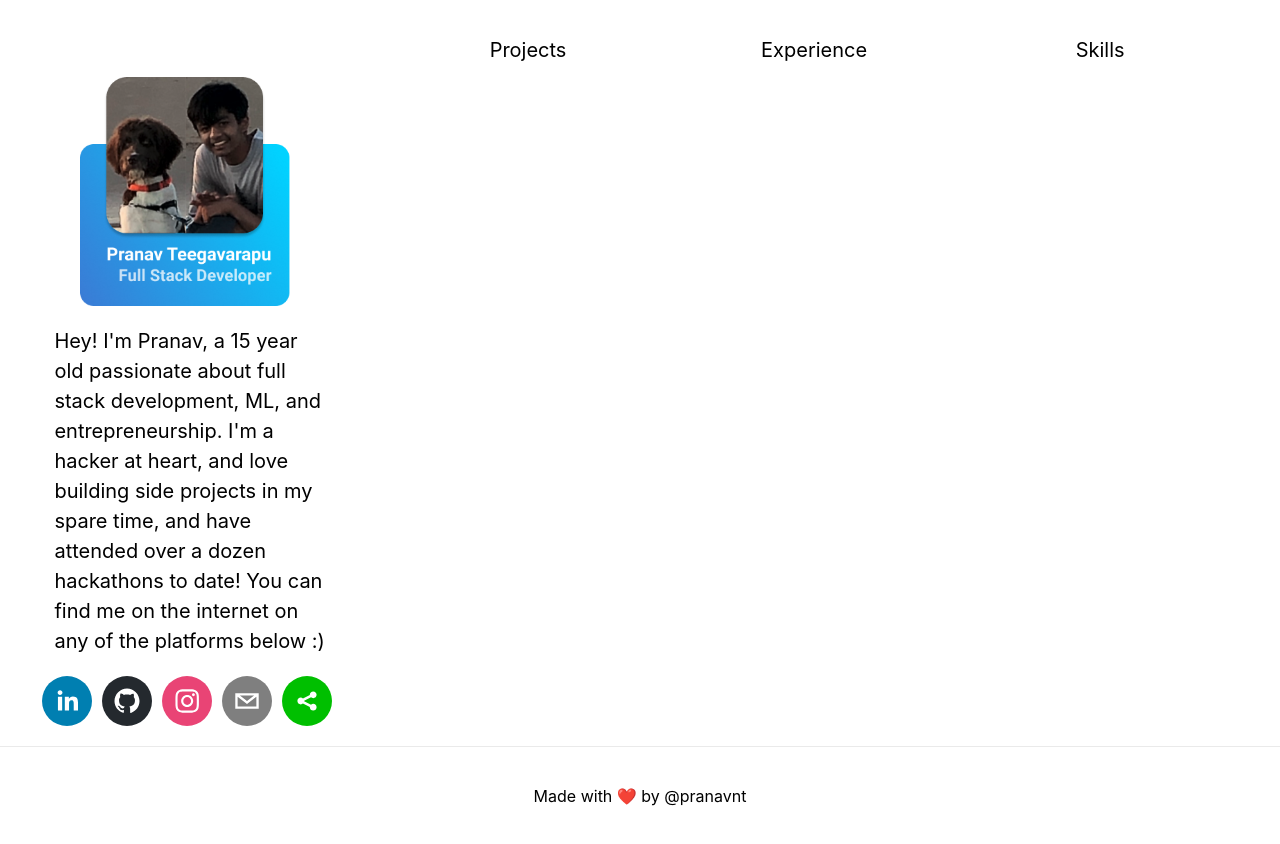
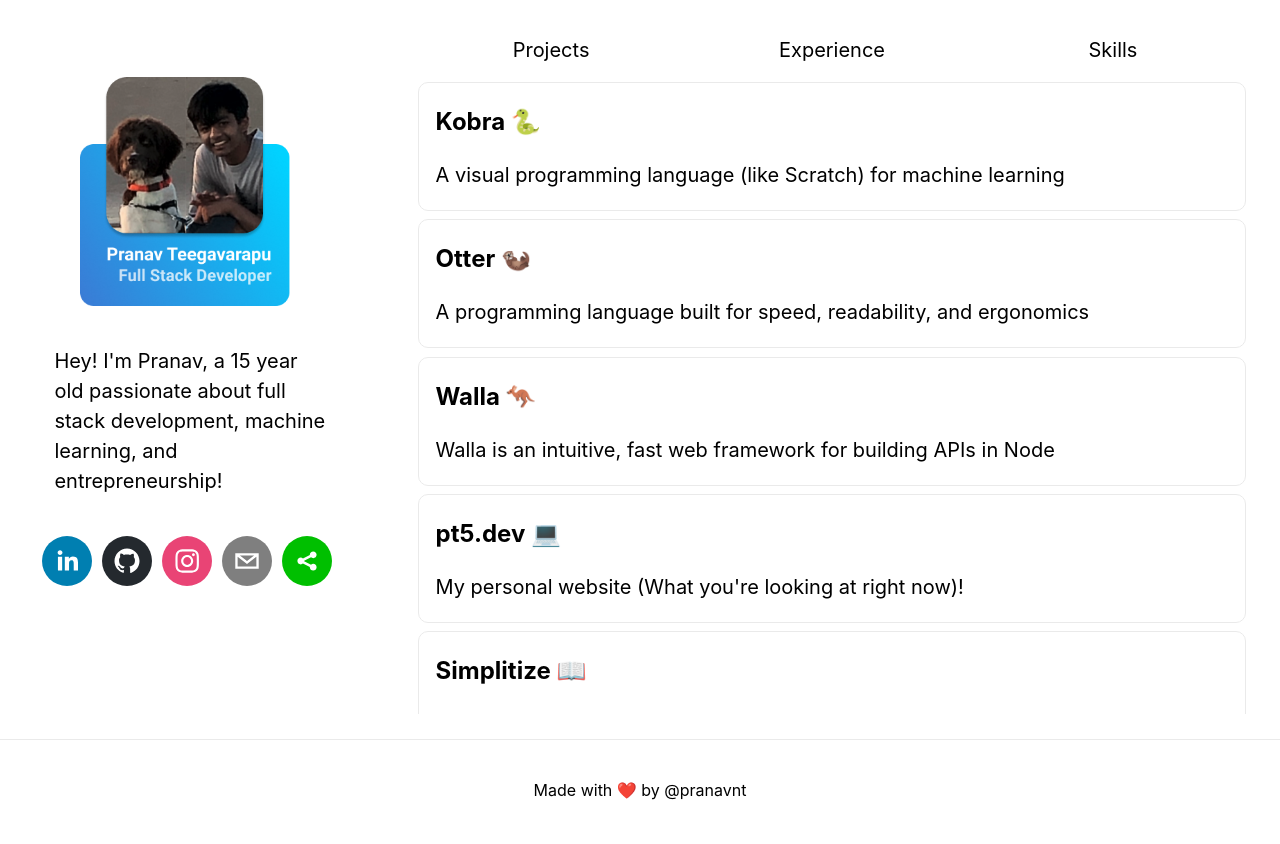
Before and after one commit to pranavnt/pt5.dev, a Next.js app: page / in a window 1280 px wide. Built offline with nearby package versions, Linux system fonts and the light colour scheme.

Commit message:
looks decent now

```diff
--- a/components/project.js
+++ b/components/project.js
@@ -4,10 +4,12 @@ import React from "react";
 export class Project extends React.Component {
   render() {
     return (
-      <a href={this.props.url} className={styles.card} target="_blank">
-        <h3>{this.props.name}</h3>
-        <p>{this.props.description}</p>
-      </a>
+      <div className={styles.card}>
+        <a href={this.props.url} target="_blank">
+          <h3>{this.props.name}</h3>
+          <p>{this.props.description}</p>
+        </a>
+      </div>
     );
   }
 }
--- a/pages/index.js
+++ b/pages/index.js
@@ -2,7 +2,6 @@ import Head from "next/head";
 import Project from "../components/project.js";
 import styles from "../styles/Home.module.css";
 import { SocialIcon } from "react-social-icons";
-import { useState } from "react";
 
 export default function Home() {
   const selectedStyle = {
@@ -15,7 +14,15 @@ export default function Home() {
     color: "linear-gradient(to right, #00d2ff, #3a7bd5)",
   };
 
-  function handleSelection(selection) {}
+  function handleSelection(selection) {
+    if (selection == "projects") {
+      console.log("projects");
+    } else if (selection == "experiences") {
+      console.log("experiences");
+    } else if (selection == "skills") {
+      console.log("skills");
+    }
+  }
 
   return (
     <div className={styles.container}>
@@ -42,6 +49,7 @@ export default function Home() {
             }}
           />
           <div style={{ paddingBottom: "0px" }}>
+            <br />
             <p
               style={{
                 marginLeft: "auto",
@@ -53,11 +61,9 @@ export default function Home() {
               }}
             >
               Hey! I'm Pranav, a 15 year old passionate about full stack
-              development, ML, and entrepreneurship. I'm a hacker at heart, and
-              love building side projects in my spare time, and have attended
-              over a dozen hackathons to date! You can find me on the internet
-              on any of the platforms below :)
+              development, machine learning, and entrepreneurship!
             </p>
+            <br />
           </div>
           <div style={{ textAlign: "center" }}>
             <SocialIcon
@@ -82,12 +88,91 @@ export default function Home() {
             />
           </div>
         </div>
-        <div className="projectsDiv" style={{ padding: "2%" }}>
-          <table style={{ width: "70%" }}>
-            <td>Projects</td>
-            <td>Experience</td>
-            <td>Skills</td>
+        <div
+          className="projectsDiv"
+          style={{ padding: "2%", width: "70%", float: "right" }}
+        >
+          <table style={{ width: "100%" }}>
+            <tr>
+              <td
+                onClick={() => {
+                  console.log("p");
+                }}
+                id="projects"
+              >
+                Projects
+              </td>
+              <td
+                onClick={() => {
+                  console.log("e");
+                }}
+                id="experiences"
+              >
+                Experience
+              </td>
+              <td
+                onClick={() => {
+                  document.getElementById("skills").style.backgroundImage =
+                    "linear-gradient(to right, #00d2ff, #3a7bd5)";
+
+                  document.getElementById("skills").style = selectedStyle;
+                  console.log(document.getElementById("skills").style);
+                }}
+                id="skills"
+              >
+                Skills
+              </td>
+            </tr>
           </table>
+          <div style={{ padding: "1%", height: "80vh", overflow: "scroll" }}>
+            <Project
+              url="https://github.com/kobra-dev"
+              name="Kobra 🐍"
+              description="A visual programming language (like Scratch) for machine learning"
+            />
+
+            <Project
+              url="https://github.com/OtterLang/Otter"
+              name="Otter 🦦"
+              description="A programming language built for speed, readability, and ergonomics"
+            />
+
+            <Project
+              url="https://github.com/pranavnt/Walla"
+              name="Walla 🦘"
+              description="Walla is an intuitive, fast web framework for building APIs in Node"
+            />
+
+            <Project
+              url="https://github.com/pranavnt/pt5.dev"
+              name="pt5.dev 💻"
+              description="My personal website (What you're looking at right now)!"
+            />
+
+            <Project
+              url="https://devpost.com/software/Simplitize"
+              name="Simplitize 📖"
+              description="Using NLP-powered Question Answering to help users understand academic literature"
+            />
+
+            <Project
+              url="https://devpost.com/software/PhishingNet"
+              name="PhishingNet 🎣"
+              description="NLP-powered chrome extension to detect phishing websites"
+            />
+
+            <Project
+              url="https://github.com/pranavnt/Diffcheckr"
+              name="Diffcheckr ✅"
+              description="Minimal, intuitive diffchecker for comparing your output to test cases"
+            />
+
+            <Project
+              url="https://github.com/pranavnt"
+              name="GitHub 🔧"
+              description="Check out my GitHub to see any other projects I'm working on!"
+            />
+          </div>
         </div>
       </div>
       <footer className={styles.footer}>
--- a/styles/Home.module.css
+++ b/styles/Home.module.css
@@ -13,53 +13,27 @@
   align-items: center;
 }
 
-.grid {
-  float: right;
-  display: flex;
-  align-items: center;
-  justify-content: center;
-  flex-wrap: wrap;
-
-  max-width: 800px;
-  margin-top: 3rem;
-}
-
 .card {
-  margin: 1rem;
-  flex-basis: 45%;
-  padding: 1rem;
-  text-align: left;
-  color: inherit;
-  text-decoration: none;
   border: 1px solid #eaeaea;
   border-radius: 10px;
-  transition: color 0.15s ease, border-color 0.15s ease;
+  padding-left: 2%;
+  margin-bottom: 1%;
 }
 
 .card:hover,
 .card:focus,
 .card:active {
-  color: #0070f3;
-  border-color: #0070f3;
+  color: white;
+  background-image: linear-gradient(to right, #00d2ff, #3a7bd5);
 }
 
 .card h3 {
-  margin: 0 0 1rem 0;
   font-size: 1.5rem;
 }
 
 .card p {
-  margin: 0;
   font-size: 1.25rem;
   line-height: 1.5;
-}
-
-@media (max-width: 600px) {
-  .grid {
-    width: 50%;
-
-    flex-direction: column;
-  }
 }
 
 .projectsDiv {
```
